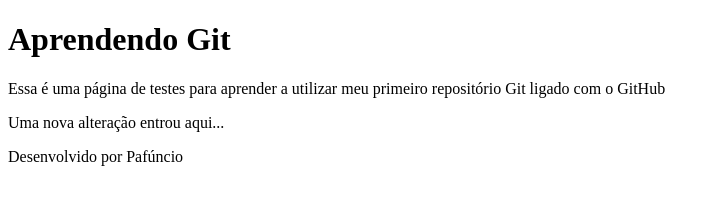
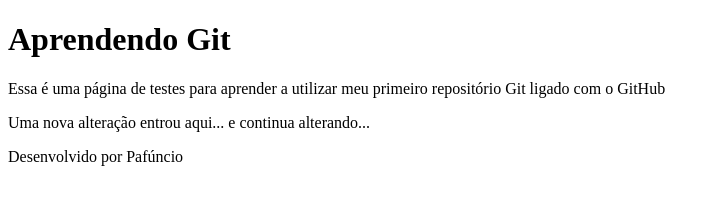
Before and after one commit to NicolyFontes-09/RepositorioTeste, a plain HTML site: page index.html in a window 1280 px wide. Shown: the whole page, without its empty margins (0-720 px from the left). Drawn offline with Linux system fonts and the light colour scheme.

Commit message:
Alterando a tag p...

```diff
--- a/index.html
+++ b/index.html
@@ -17,7 +17,7 @@
         Essa é uma página de testes para aprender a utilizar meu primeiro repositório Git ligado com o GitHub
     </p>
 
-    <p>Uma nova alteração entrou aqui...</p>
+    <p>Uma nova alteração entrou aqui... e continua alterando...</p>
 
     <footer>Desenvolvido por Pafúncio</footer>
 
```
